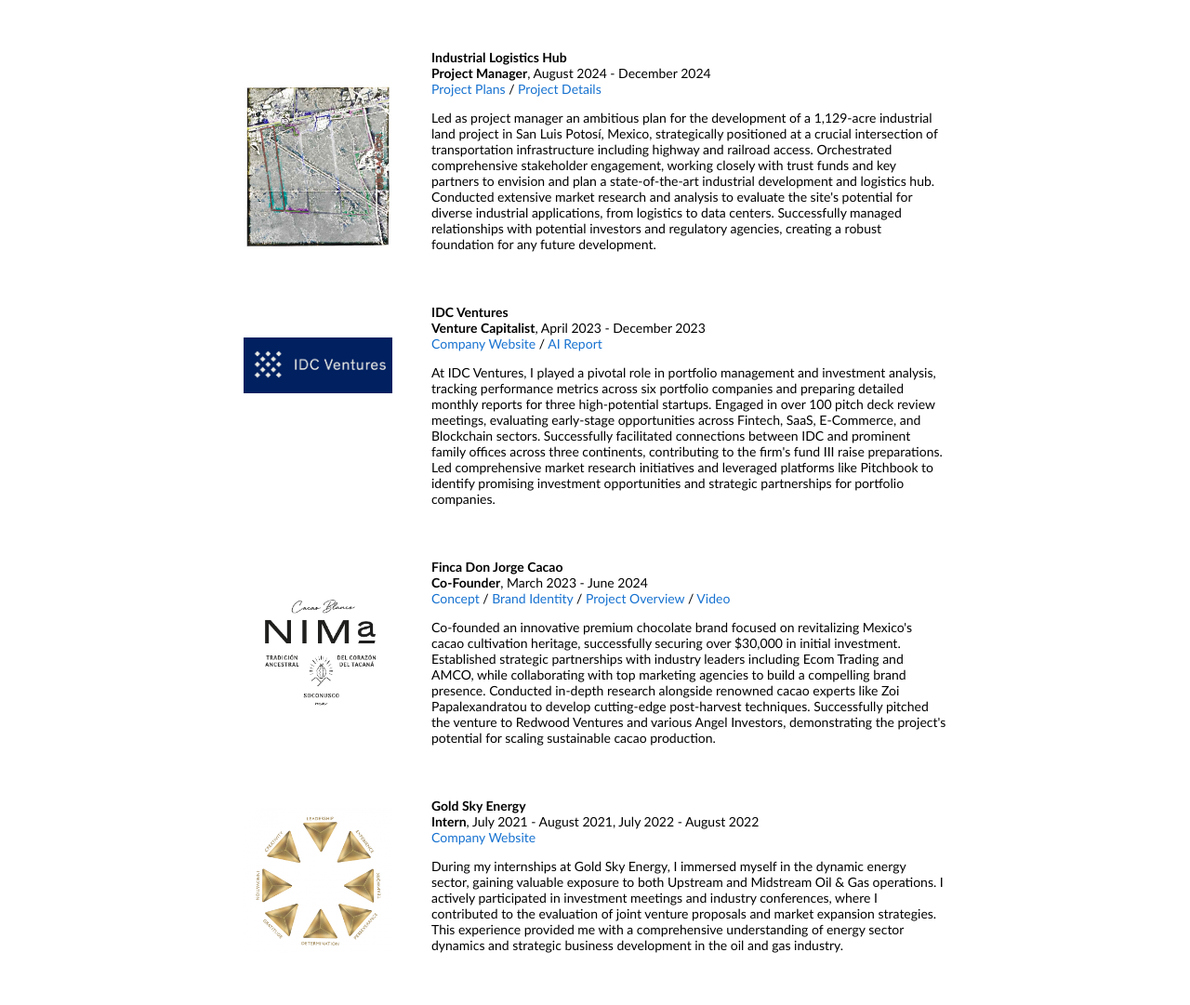
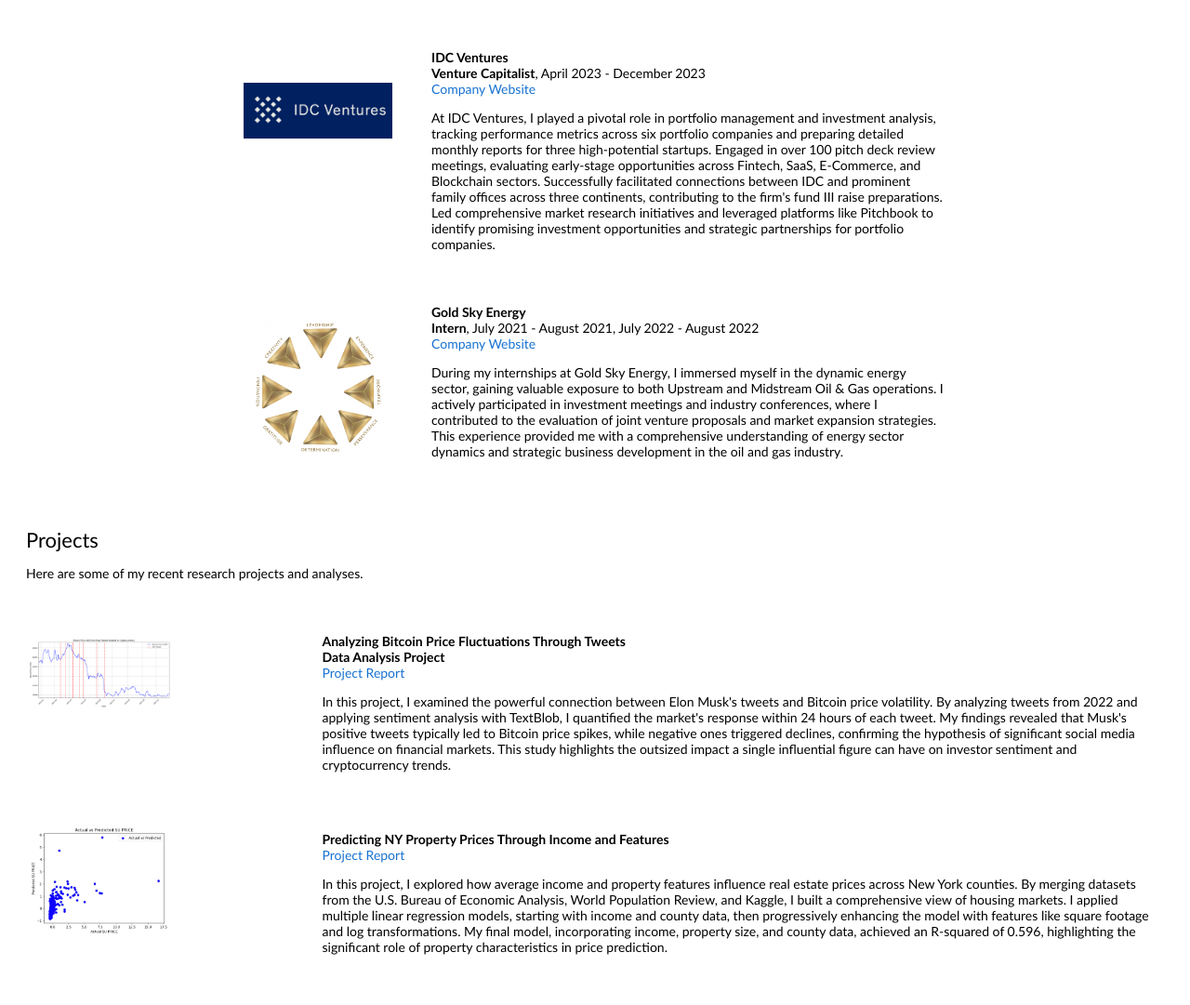
Before and after one commit to santiagobarrosoal/santiagobarrosoal.github.io, a plain HTML site: page index.html in a window 1280 px wide. Shown: the part 767-1848 px from the top of the page at 93% size. Drawn offline with Linux system fonts and the light colour scheme.

```diff
--- a/index.html
+++ b/index.html
@@ -99,37 +99,6 @@
                 </td>
               </tr>
 
-              <!-- Industrial Logistics Hub -->
-              <tr onmouseout="terreno_stop()" onmouseover="terreno_start()">
-                <td style="padding:20px;width:25%;vertical-align:middle">
-                  <div class="one">
-                    <div class="two" id='terreno_image'>
-                      <img src='images/terreno.jpg' width="160" alt="Terreno">
-                    </div>
-                    <img src='images/terreno.jpg' width="160" alt="Terreno">
-                  </div>
-                  <script type="text/javascript">
-                    function terreno_start() {
-                      document.getElementById('terreno_image').style.opacity = "1";
-                    }
-                    function terreno_stop() {
-                      document.getElementById('terreno_image').style.opacity = "0";
-                    }
-                    terreno_stop()
-                  </script>
-                </td>
-                <td style="padding:20px;width:75%;vertical-align:middle">
-                  <papertitle>Industrial Logistics Hub</papertitle>
-                  <br>
-                  <strong>Project Manager</strong>, August 2024 - December 2024
-                  <br>
-                  <a href="data/Plano parcelas (1) (1).pdf">Project Plans</a> /
-                  <a href="data/Nota SLP_VDR 457 (3).pdf">Project Details</a>
-                  <p>
-                    Led as project manager an ambitious plan for the development of a 1,129-acre industrial land project in San Luis Potosí, Mexico, strategically positioned at a crucial intersection of transportation infrastructure including highway and railroad access. Orchestrated comprehensive stakeholder engagement, working closely with trust funds and key partners to envision and plan a state-of-the-art industrial development and logistics hub. Conducted extensive market research and analysis to evaluate the site's potential for diverse industrial applications, from logistics to data centers. Successfully managed relationships with potential investors and regulatory agencies, creating a robust foundation for any future development.
-                  </p>
-                </td>
-              </tr>
 
               <!-- IDC Ventures -->
               <tr onmouseout="idc_stop()" onmouseover="idc_start()">
@@ -155,50 +124,9 @@
                   <br>
                   <strong>Venture Capitalist</strong>, April 2023 - December 2023
                   <br>
-                  <a href="https://idcventures.com/">Company Website</a> /
-                  <a href="data/IDC_AI_Report.pdf">AI Report</a>
+                  <a href="https://idcventures.com/">Company Website</a>
                   <p>
                     At IDC Ventures, I played a pivotal role in portfolio management and investment analysis, tracking performance metrics across six portfolio companies and preparing detailed monthly reports for three high-potential startups. Engaged in over 100 pitch deck review meetings, evaluating early-stage opportunities across Fintech, SaaS, E-Commerce, and Blockchain sectors. Successfully facilitated connections between IDC and prominent family offices across three continents, contributing to the firm's fund III raise preparations. Led comprehensive market research initiatives and leveraged platforms like Pitchbook to identify promising investment opportunities and strategic partnerships for portfolio companies.
-                  </p>
-                </td>
-              </tr>
-
-              <!-- Finca Don Jorge -->
-              <tr onmouseout="nima_stop()" onmouseover="nima_start()">
-                <td style="padding:20px;width:25%;vertical-align:middle">
-                  <div class="one">
-                    <div class="two" id='nima_image'>
-                      <img src='images/NIMA.jpg' width="160" alt="NIMA">
-                    </div>
-                    <img src='images/NIMA.jpg' width="160" alt="NIMA">
-                  </div>
-                  <script type="text/javascript">
-                    function nima_start() {
-                      document.getElementById('nima_image').style.opacity = "1";
-                    }
-                    function nima_stop() {
-                      document.getElementById('nima_image').style.opacity = "0";
-                    }
-                    nima_stop()
-                  </script>
-                </td>
-                <td style="padding:20px;width:75%;vertical-align:middle">
-                  <papertitle>Finca Don Jorge Cacao</papertitle>
-                  <br>
-                  <strong>Co-Founder</strong>, March 2023 - June 2024
-                  <br>
-                  <a href="data/2022.12.08 - Yakaw_Final_Conceptual.pdf">Concept</a> /
-                  <a href="data/Presentacion_identidad_NIMA.pdf">Brand Identity</a> /
-                  <a href="data/YAKAW (1).pdf">Project Overview</a> /
-                  <a href="#" onclick="document.getElementById('videoPlayer').style.display='block'; return false;">Video</a>
-                  <div id="videoPlayer" style="display:none; margin-top: 10px;">
-                    <video width="100%" controls>
-                      <source src="images/Finca_Don_Jorge_Video.mp4" type="video/mp4">
-                      Your browser does not support the video tag.
-                    </video>
-                  </div>
-                  <p>
-                    Co-founded an innovative premium chocolate brand focused on revitalizing Mexico's cacao cultivation heritage, successfully securing over $30,000 in initial investment. Established strategic partnerships with industry leaders including Ecom Trading and AMCO, while collaborating with top marketing agencies to build a compelling brand presence. Conducted in-depth research alongside renowned cacao experts like Zoi Papalexandratou to develop cutting-edge post-harvest techniques. Successfully pitched the venture to Redwood Ventures and various Angel Investors, demonstrating the project's potential for scaling sustainable cacao production.
                   </p>
                 </td>
               </tr>
@@ -453,7 +381,7 @@
             <td style="padding:0px">
               <br>
               <p style="text-align:right;font-size:small;">
-                Based on <a href="https://github.com/jonbarron/jonbarron_website">Jon Barron's website</a>.
+
               </p>
             </td>
           </tr>
```
